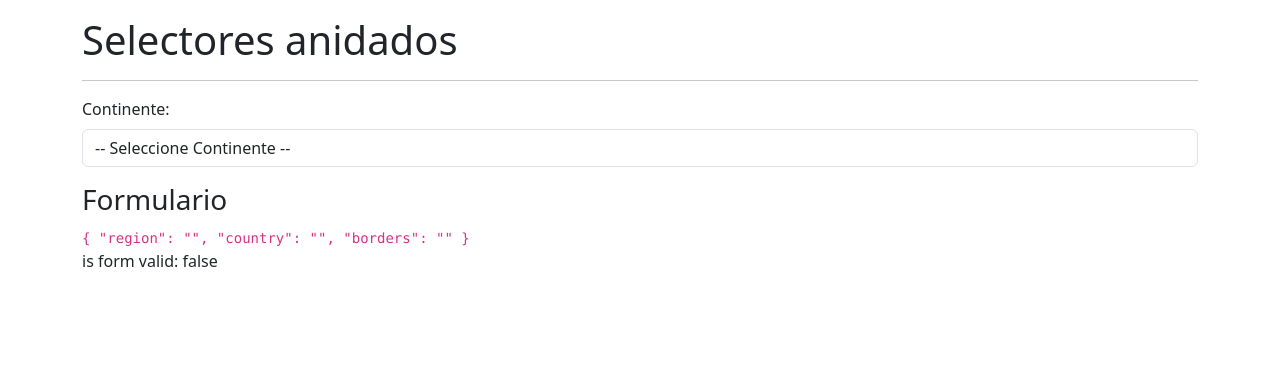
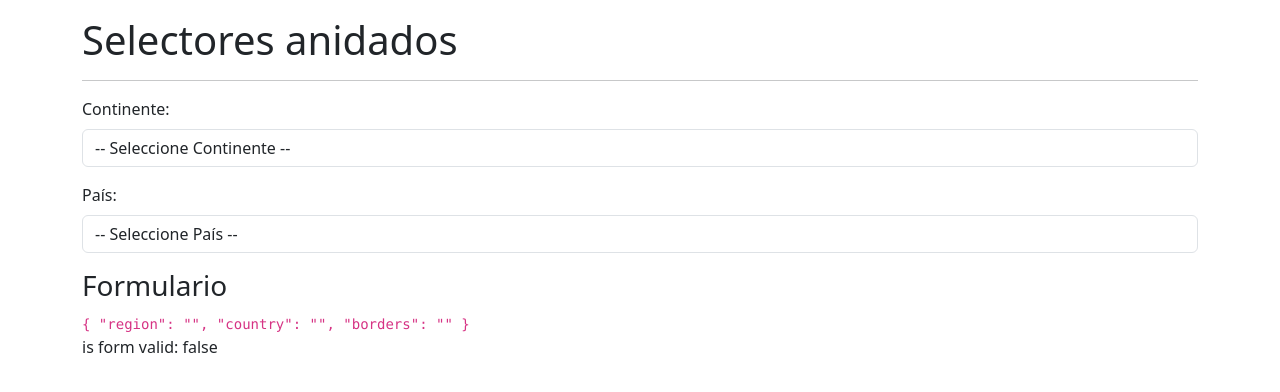
Before and after one commit to GermanPalencia1/curso-angular-08SelectoresAnidados, an Angular app: page /selector/selector in a window 1280 px wide. Shown: the top 392 px of the page. Built offline with nearby package versions, Linux system fonts and the light colour scheme.

Commit message:
Second selector

```diff
--- a/src/app/country/interfaces/country.interface.ts
+++ b/src/app/country/interfaces/country.interface.ts
@@ -4,6 +4,12 @@
   Asia = 'Asia',
   Europa = 'Europa',
   Oceania = 'Oceanía'
+}
+
+export interface SmallCoutry {
+  name: string;
+  cca3: string;
+  borders: string[];
 }
 
 export interface Country {
--- a/src/app/country/pages/selector-page/selector-page.component.html
+++ b/src/app/country/pages/selector-page/selector-page.component.html
@@ -3,6 +3,7 @@
 
 <form [formGroup]="myForm">
 
+  <!-- Región -->
   <div class="row mb-3">
 
     <div class="col">
@@ -18,6 +19,22 @@
 
   </div>
 
+  <!-- Países -->
+  <div class="row mb-3">
+
+    <div class="col">
+
+      <label class="form-label">País:</label>
+      <select formControlName="country"
+      class="form-control">
+        <option value="">-- Seleccione País --</option>
+        <!-- <option *ngFor="let region of regions" [value]="region">{{region}}</option> -->
+      </select>
+
+    </div>
+
+  </div>
+
 </form>
 
 <h3>Formulario</h3>
--- a/src/app/country/pages/selector-page/selector-page.component.ts
+++ b/src/app/country/pages/selector-page/selector-page.component.ts
@@ -1,4 +1,4 @@
-import { Component } from '@angular/core';
+import { Component, OnInit } from '@angular/core';
 import { FormBuilder, FormGroup, Validators } from '@angular/forms';
 import { CountriesService } from '../../services/countries.service';
 import { Region } from '../../interfaces/Country.interface';
@@ -10,7 +10,7 @@
   ]
 })
 
-export class SelectorPageComponent {
+export class SelectorPageComponent implements OnInit{
 
   public myForm: FormGroup = this.fb.group({
     region: ['', Validators.required],
@@ -23,8 +23,21 @@
     private countriesService: CountriesService,
   ) {}
 
+  ngOnInit(): void {
+    this.onRegionChanged();
+
+
+  }
+
   get regions(): Region[] {
     return this.countriesService.regions;
   }
 
+  onRegionChanged() {
+    this.myForm.get('region')!.valueChanges
+    .subscribe(region => {
+      console.log({region})
+    });
+  }
+
 }
--- a/src/app/country/services/countries.service.ts
+++ b/src/app/country/services/countries.service.ts
@@ -1,5 +1,5 @@
 import { Injectable } from '@angular/core';
-import { Region } from '../interfaces/Country.interface';
+import { Region, SmallCoutry } from '../interfaces/country.interface';
 
 @Injectable({
   providedIn: 'root'
@@ -15,4 +15,10 @@
     return [...this._regions];
   }
 
+  getCoutriesByRegion(region: Region): SmallCoutry[] {
+
+    return [];
+
+  }
+
 }
```
